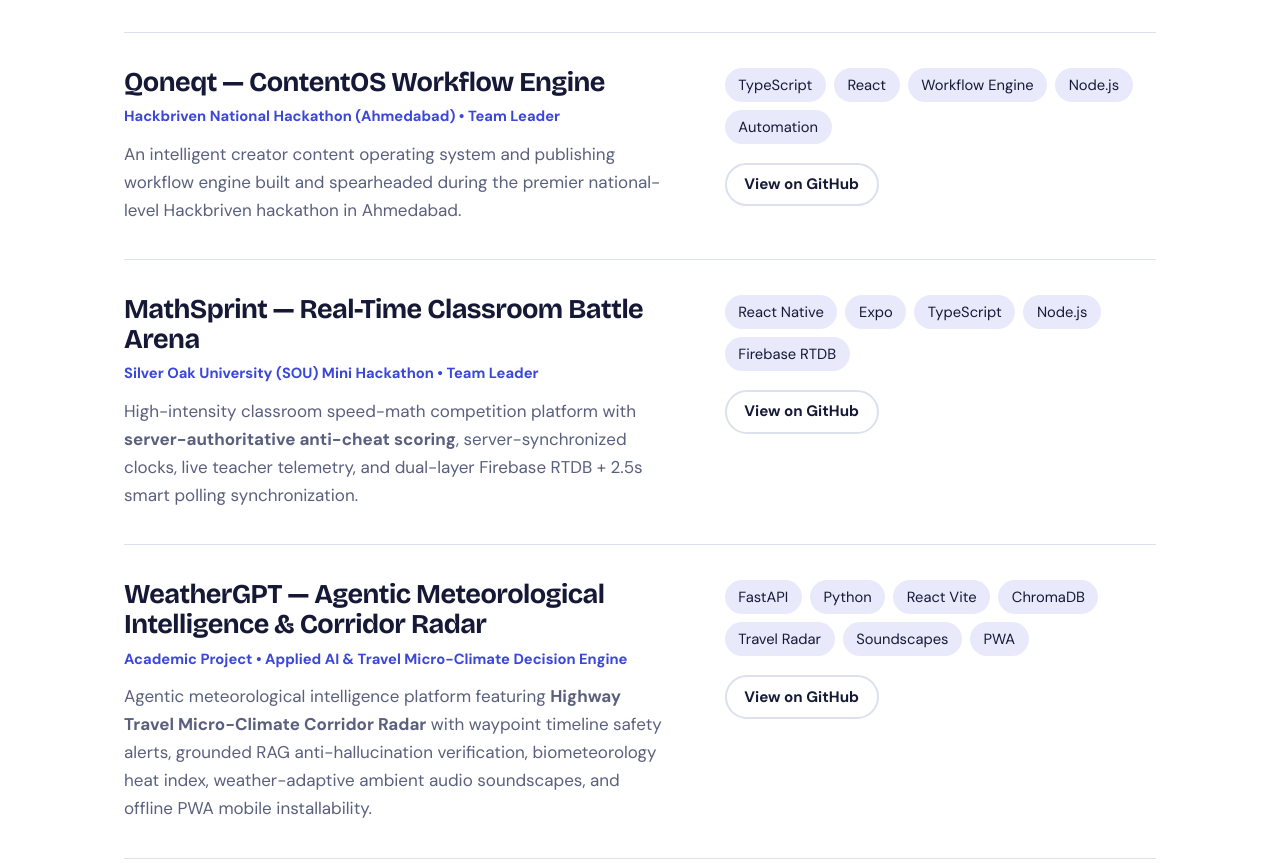
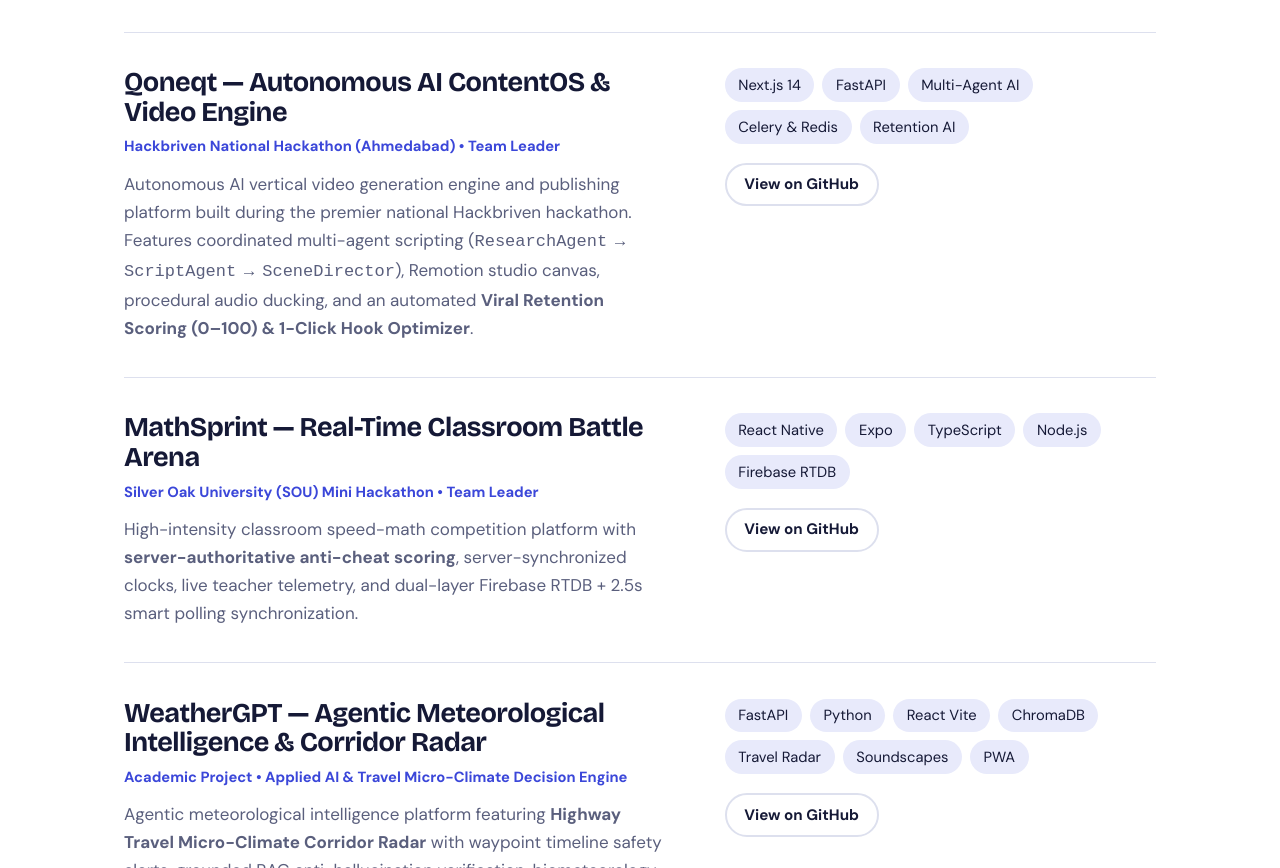
Before and after one commit to prachizala/prachi-portfolio, a plain HTML site: page index.html in a window 1280 px wide. Shown: the part 5878-6746 px from the top of the page. Drawn offline with nearby package versions, Linux system fonts and the light colour scheme.

Commit message:
docs(portfolio): highlight Qoneqt-ContentOS viral retention scoring and multi-agent AI pipeline

```diff
--- a/index.html
+++ b/index.html
@@ -292,12 +292,12 @@ footer .wrap{display:flex;justify-content:space-between;gap:1rem;flex-wrap:wrap}
     <!-- Project 5: Qoneqt ContentOS -->
     <article class="project">
       <div>
-        <h3>Qoneqt — ContentOS Workflow Engine</h3>
+        <h3>Qoneqt &mdash; Autonomous AI ContentOS &amp; Video Engine</h3>
         <div class="sub">Hackbriven National Hackathon (Ahmedabad) &bull; Team Leader</div>
-        <p>An intelligent creator content operating system and publishing workflow engine built and spearheaded during the premier national-level Hackbriven hackathon in Ahmedabad.</p>
+        <p>Autonomous AI vertical video generation engine and publishing platform built during the premier national Hackbriven hackathon. Features coordinated multi-agent scripting (<code>ResearchAgent</code> &rarr; <code>ScriptAgent</code> &rarr; <code>SceneDirector</code>), Remotion studio canvas, procedural audio ducking, and an automated <strong>Viral Retention Scoring (0&ndash;100) &amp; 1-Click Hook Optimizer</strong>.</p>
       </div>
       <div class="meta">
-        <div class="chips"><span>TypeScript</span><span>React</span><span>Workflow Engine</span><span>Node.js</span><span>Automation</span></div>
+        <div class="chips"><span>Next.js 14</span><span>FastAPI</span><span>Multi-Agent AI</span><span>Celery &amp; Redis</span><span>Retention AI</span></div>
         <a class="btn ghost small" href="https://github.com/prachizala/Qoneqt-ContentOS" target="_blank" rel="noopener">View on GitHub</a>
       </div>
     </article>
```
